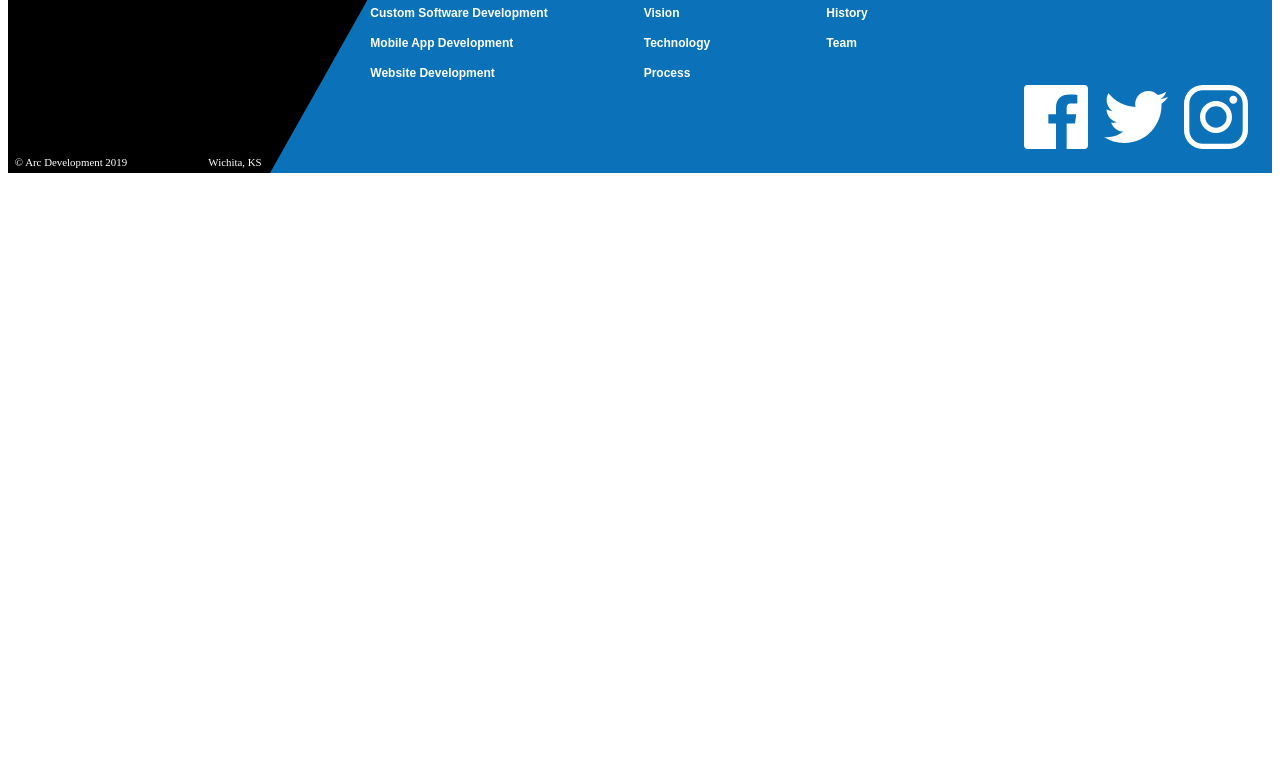
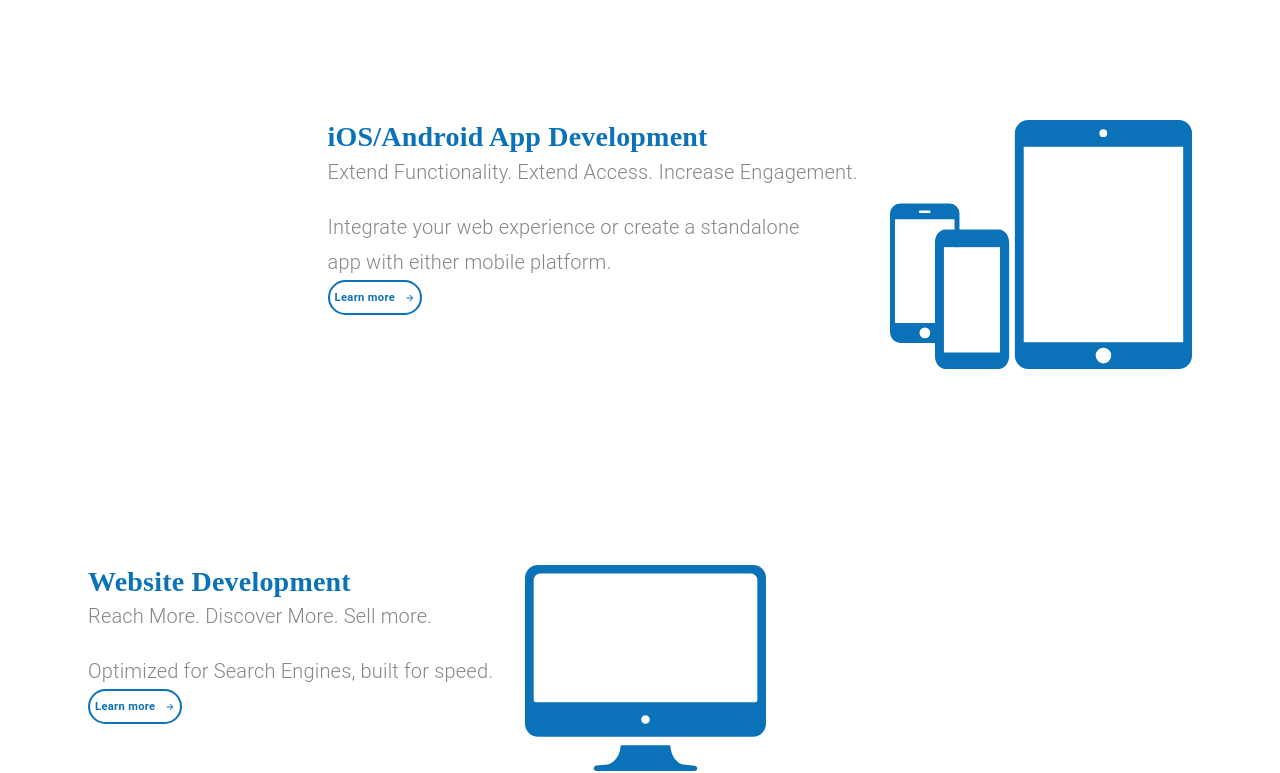
Before and after one commit to paddycakes/arcdevelopment, a React (Create React App) app: page / in a window 1280 px wide. Shown: the part 1080-1853 px from the top of the page. Before the commit the page ends 1261 px from the top, so only its background shows below. Built offline with nearby package versions, Linux system fonts and the light colour scheme; the HTML template or start-up script is replaced by a standard one.

Commit message:
Adding iOS/Android and Website Development sections

```diff
--- a/src/components/LandingPage.js
+++ b/src/components/LandingPage.js
@@ -9,6 +9,8 @@
 import ButtonArrow from './ui/ButtonArrow';
 import animationData from '../animations/landinganimation/data';
 import customSoftwareIcon from '../assets/Custom Software Icon.svg';
+import mobileAppsIcon from '../assets/mobileIcon.svg';
+import websiteIcon from '../assets/websiteIcon.svg';
 
 const useStyles = makeStyles((theme) => ({
   animation: {
@@ -139,7 +141,7 @@
         </Grid>
       </Grid>
 
-      {/* Services block */}
+      {/* Custom Software block */}
       <Grid item>
         <Grid
           container
@@ -180,6 +182,88 @@
           </Grid>
         </Grid>
       </Grid>
+
+      {/* iOS/Android block */}
+      <Grid item>
+        <Grid
+          container
+          direction="row"
+          justify={matchesSM ? 'center' : 'flex-end'}
+          className={classes.serviceContainer}
+        >
+          <Grid
+            item
+            style={{
+              textAlign: matchesSM && 'center',
+            }}
+          >
+            <Typography variant="h4">iOS/Android App Development</Typography>
+            <Typography variant="subtitle1" className={classes.subtitle}>
+              Extend Functionality. Extend Access. Increase Engagement.
+            </Typography>
+            <Typography variant="subtitle1">
+              Integrate your web experience or create a standalone{' '}
+              {matchesSM ? null : <br />} app with either mobile platform.
+            </Typography>
+            <Button variant="outlined" className={classes.learnButton}>
+              <span style={{ marginRight: 10 }}>Learn more</span>
+              <ButtonArrow
+                width={10}
+                height={10}
+                fill={theme.palette.common.blue}
+              />
+            </Button>
+          </Grid>
+          <Grid item style={{ marginRight: matchesSM ? 0 : '5em' }}>
+            <img
+              className={classes.icon}
+              alt="mobile apps icon"
+              src={mobileAppsIcon}
+            />
+          </Grid>
+        </Grid>
+      </Grid>
+
+      {/* Websites block */}
+      <Grid item>
+        <Grid
+          container
+          direction="row"
+          justify={matchesSM && 'center'}
+          className={classes.serviceContainer}
+        >
+          <Grid
+            item
+            style={{
+              marginLeft: matchesSM ? 0 : '5em',
+              textAlign: matchesSM && 'center',
+            }}
+          >
+            <Typography variant="h4">Website Development</Typography>
+            <Typography variant="subtitle1" className={classes.subtitle}>
+              Reach More. Discover More. Sell more.
+            </Typography>
+            <Typography variant="subtitle1">
+              Optimized for Search Engines, built for speed.
+            </Typography>
+            <Button variant="outlined" className={classes.learnButton}>
+              <span style={{ marginRight: 10 }}>Learn more</span>
+              <ButtonArrow
+                width={10}
+                height={10}
+                fill={theme.palette.common.blue}
+              />
+            </Button>
+          </Grid>
+          <Grid item>
+            <img
+              className={classes.icon}
+              alt="websites icon"
+              src={websiteIcon}
+            />
+          </Grid>
+        </Grid>
+      </Grid>
     </Grid>
   );
 }
--- a/src/components/ui/Footer.js
+++ b/src/components/ui/Footer.js
@@ -113,7 +113,7 @@
                 }}
                 className={classes.link}
               >
-                Mobile App Development
+                iOS/Android App Development
               </Grid>
               <Grid
                 item
```
